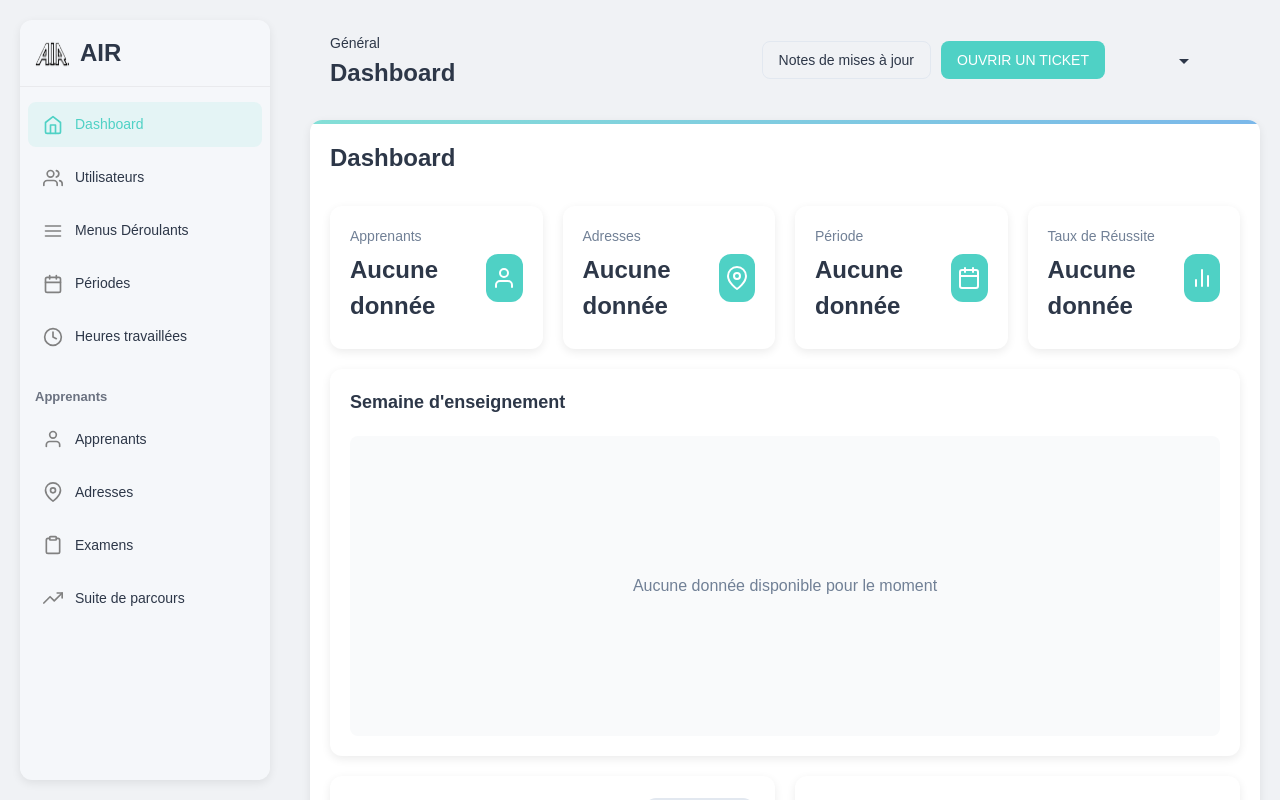
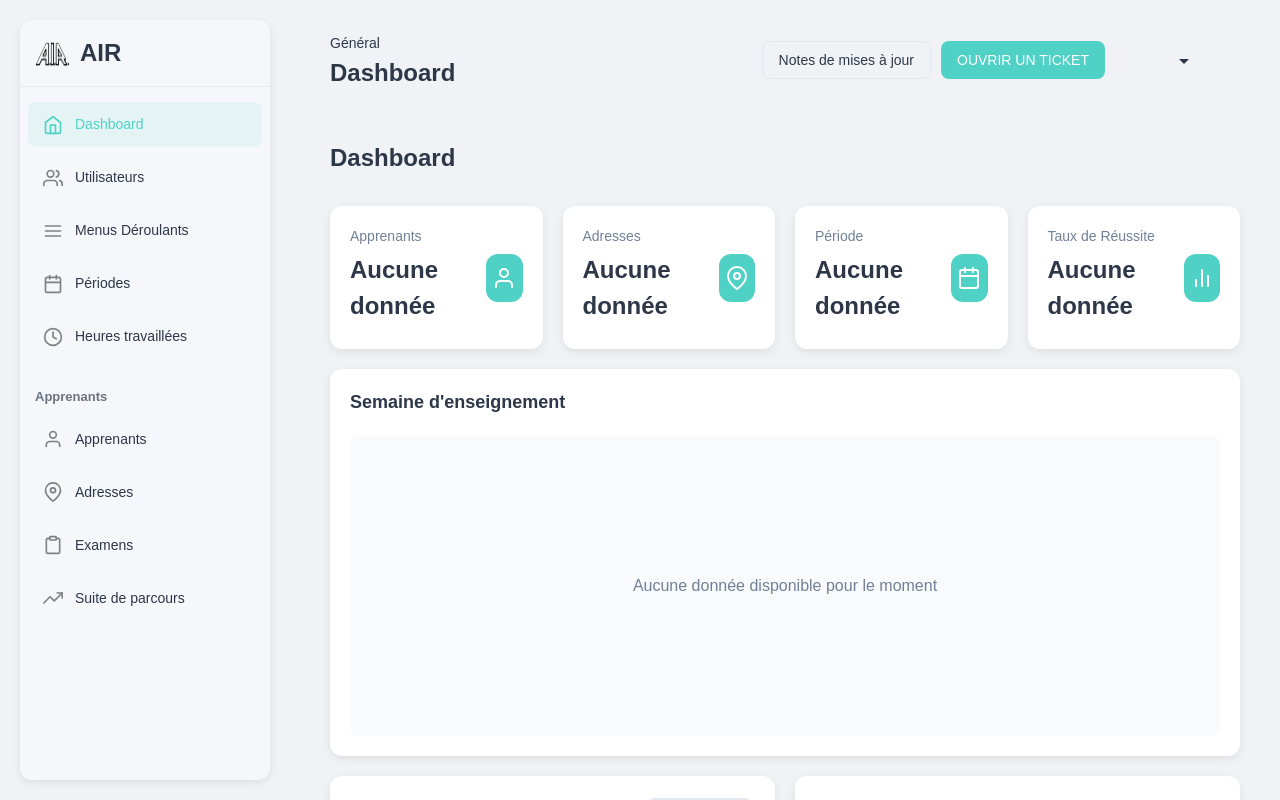
Before and after one commit to accueil-insertion-rencontre/air-fle-front, an Angular app: page /dashboard in a window 1280 px wide. Built offline with nearby package versions, Linux system fonts and the light colour scheme; sample sign-in values are in the browser's storage.

Commit message:
style(dashboard): update dashboard layout styles for better content display

```diff
--- a/src/app/dashboard/dashboard.component.scss
+++ b/src/app/dashboard/dashboard.component.scss
@@ -53,20 +53,14 @@ $mobile-breakpoint: 768px;
   flex: 1;
   padding: $spacing;
   margin-top: $spacing;
-  @include card;
+  background-color: transparent;
+  border-radius: 0;
+  box-shadow: none;
   overflow: auto;
   position: relative;
 
   &::before {
-    content: '';
-    position: absolute;
-    top: 0;
-    left: 0;
-    right: 0;
-    height: 4px;
-    background: linear-gradient(90deg, #4fd1c5, #4299e1);
-    border-radius: $border-radius $border-radius 0 0;
-    opacity: 0.7;
+    display: none;
   }
 }
 
```
